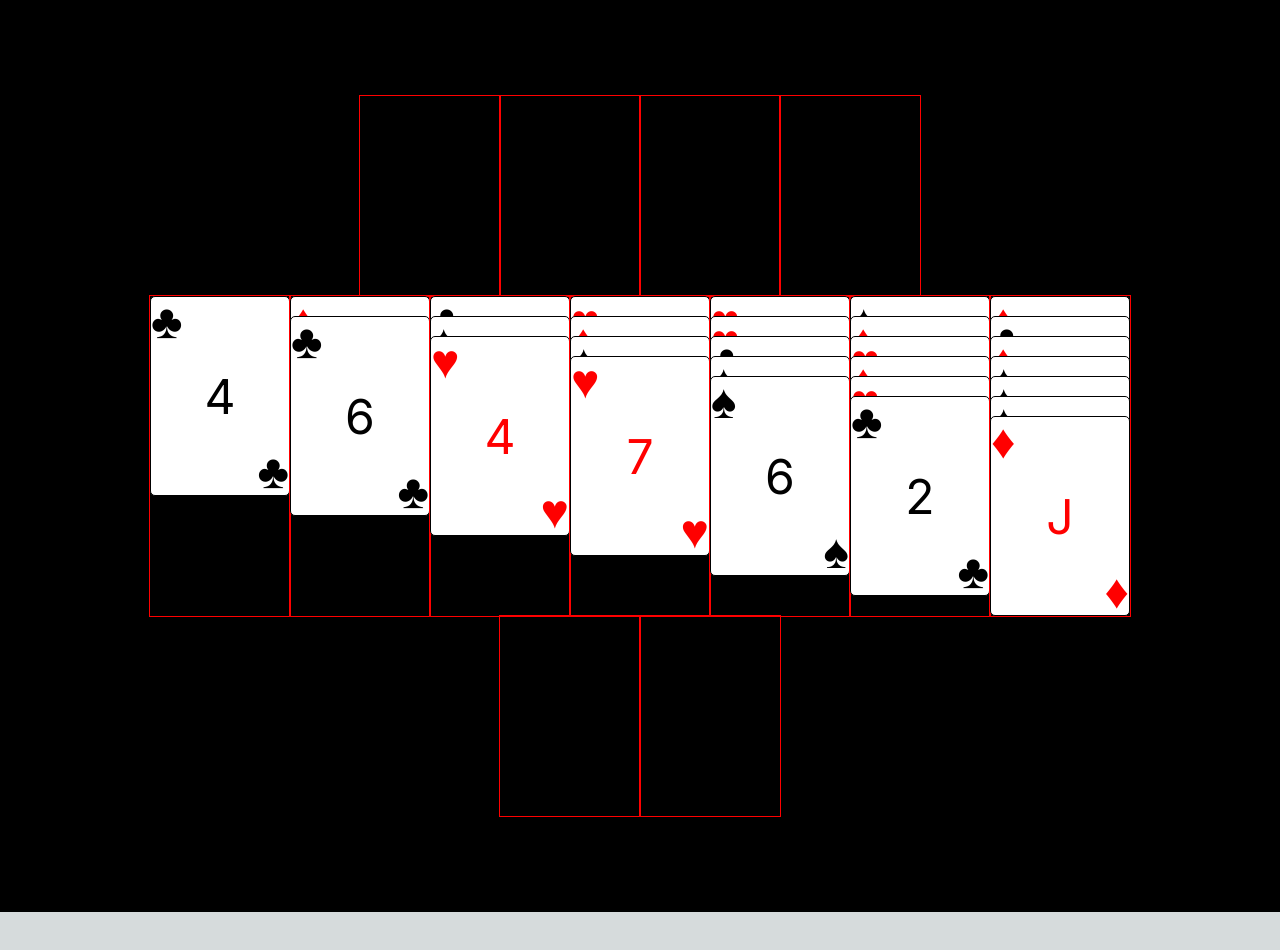
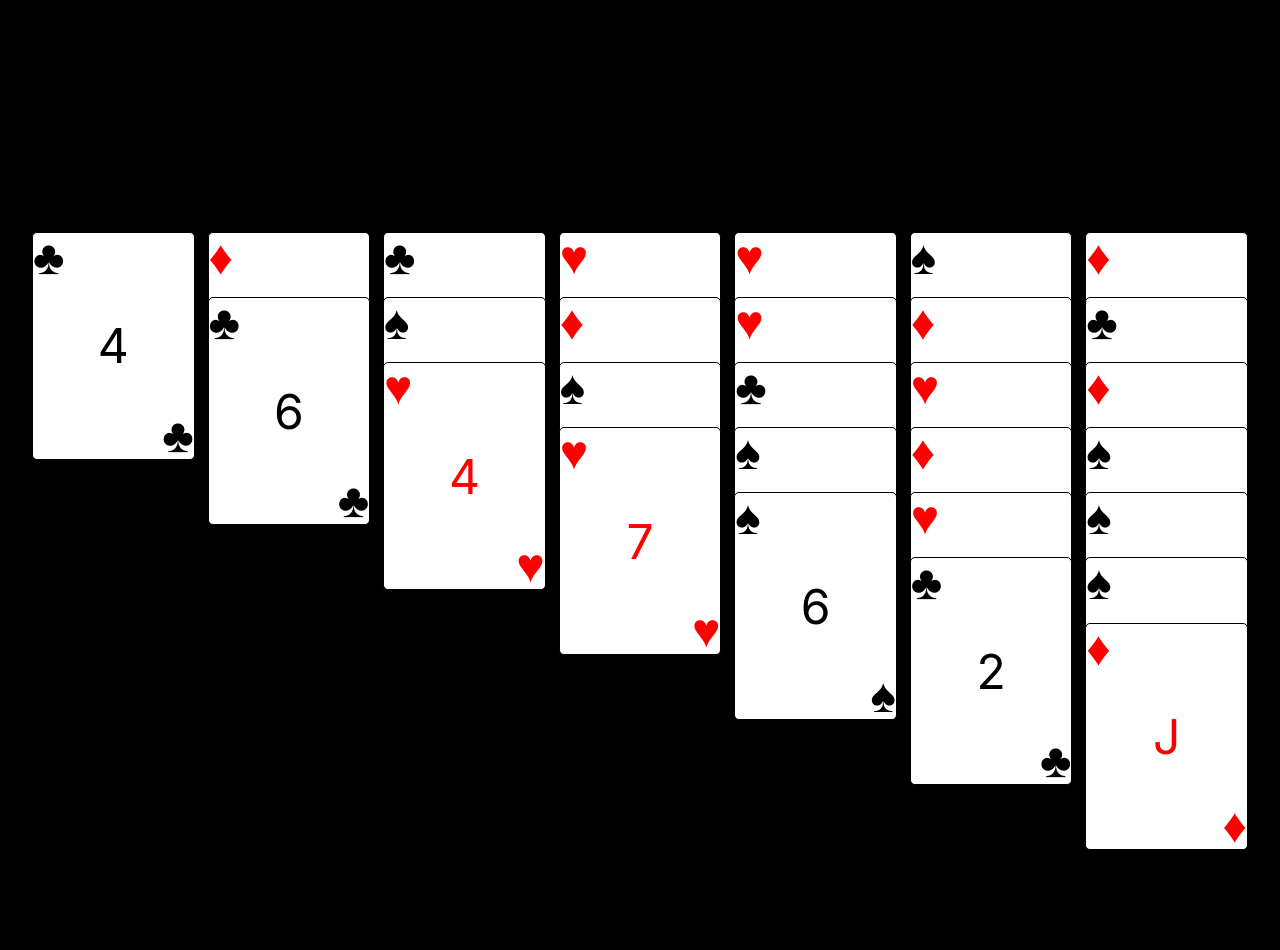
Before and after one commit to Rykus0/solitaire, a Next.js app: page / in a window 1280 px wide. Shown: the top 950 px of the page. Before the commit the page ends 912 px from the top, so only its background shows below. Built offline with nearby package versions, Linux system fonts and the light colour scheme.

Commit message:
feat: improve layout styling somewhat

```diff
--- a/src/app/components/Card.module.css
+++ b/src/app/components/Card.module.css
@@ -2,10 +2,12 @@
   display: flex;
   align-items: center;
   justify-content: center;
-  height: 200px;
-  width: 140px;
+
+  width: 100px;
+  height: 140px;
 
   font-size: 3rem;
+  font-size: clamp(0.75rem, 4vw, 3rem);
 
   border: 1px solid black;
   border-radius: 5px;
@@ -14,6 +16,14 @@
   color: black;
 
   position: relative;
+}
+
+@supports (aspect-ratio: 2.5 / 3.5) {
+  .card {
+    width: 100%;
+    height: auto;
+    aspect-ratio: 2.5 / 3.5;
+  }
 }
 
 .diamonds,
--- a/src/app/page.module.css
+++ b/src/app/page.module.css
@@ -3,7 +3,7 @@
   flex-direction: column;
   justify-content: space-between;
   align-items: center;
-  padding: 6rem;
+  padding: 2rem;
   min-height: 100vh;
   background: black;
 }
@@ -12,22 +12,27 @@
   display: flex;
   flex-direction: row;
   justify-content: space-between;
+  column-gap: 1vw;
+
+  width: 100%;
 }
 
 .stack {
   display: flex;
   flex-direction: column;
+  align-items: center;
 
   min-height: 200px;
-  min-width: 140px;
+  /* min-width: 140px; */
+  width: 100%;
 
   position: relative;
-  outline: 1px solid red;
+  /* outline: 1px solid red; */
 }
 
 .stack > * + *,
 .stack > .card + .card {
-  margin-top: -180px;
+  margin-top: -100%;
 }
 
 .card {
--- a/src/app/page.tsx
+++ b/src/app/page.tsx
@@ -13,6 +13,7 @@ const STACK_COUNT = 7;
 // - undo
 // - new game
 // - timer?
+// - Move counter
 // - ace stacks
 // - deck stacks
 // - card interactions
```
